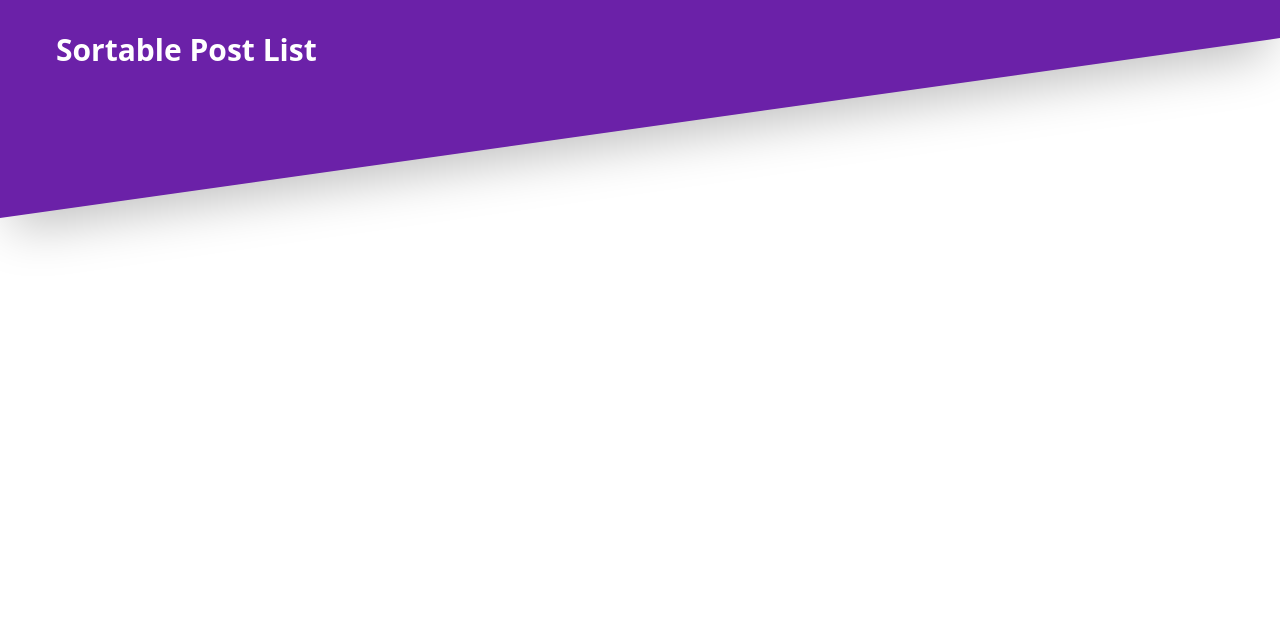
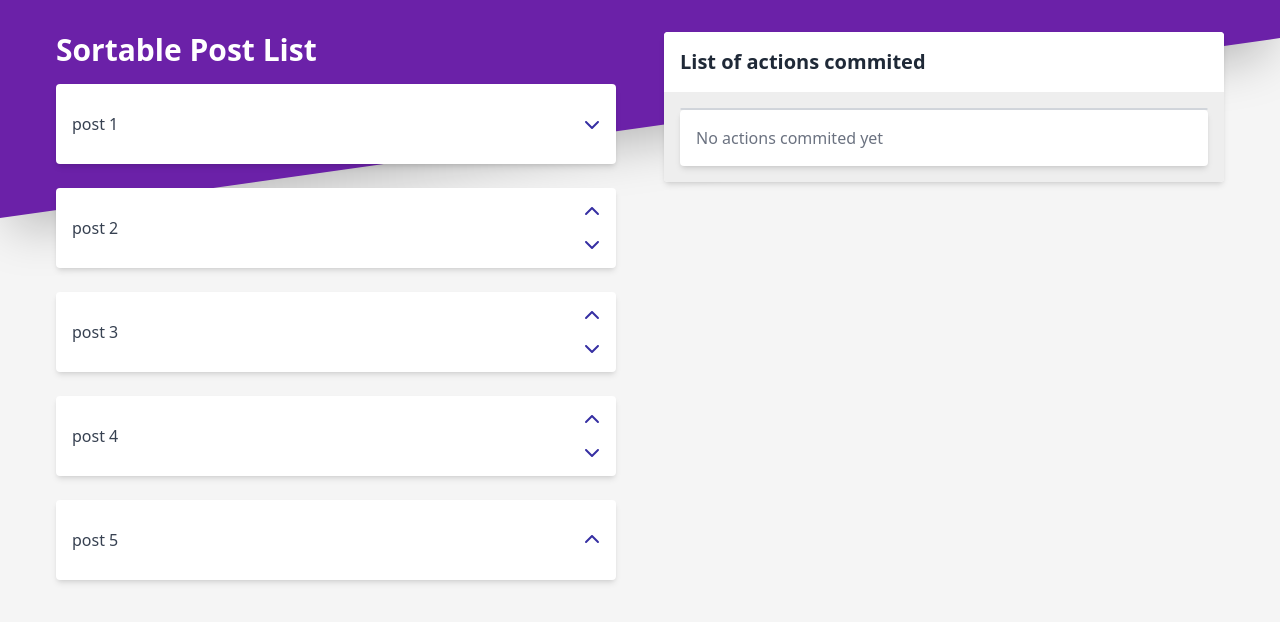
Before and after one commit to ChinthanaDE/vue_assessment, a Vue app in the folder sortable_post_list/: page / in a window 1280 px wide. Shown: the top 622 px of the page. Built offline with nearby package versions, Linux system fonts and the light colour scheme.

Commit message:
Time Travel list Item Added

```diff
--- /dev/null
+++ b/sortable_post_list/src/assets/css/base/_elements.scss
@@ -0,0 +1,6 @@
+html,
+body,
+#app {
+  height: $fheight;
+  background-color: $bgcolor;
+}
--- a/sortable_post_list/src/assets/css/base/_transitions.scss
+++ b/sortable_post_list/src/assets/css/base/_transitions.scss
@@ -10,3 +10,15 @@
 .posts-list-transition-move {
   transition: transform 0.5s;
 }
+
+.time-travel-item {
+  transition: all 0.3s;
+}
+.time-travel-enter,
+.time-travel-leave-to {
+  opacity: 0;
+  transform: translateY(30px);
+}
+.time-travel-leave-active {
+  position: absolute;
+}
--- /dev/null
+++ b/sortable_post_list/src/assets/css/base/_variables.scss
@@ -0,0 +1,3 @@
+$fheight: 100%;
+$fwidth: 100%;
+$bgcolor: #f5f5f5;
--- /dev/null
+++ b/sortable_post_list/src/assets/css/components/_time-travel-section.scss
@@ -0,0 +1,13 @@
+.time-travel-btn {
+    background-color: #25fa8f;
+    transition: background ease-in-out 0.3s;
+    &:hover {
+      background-color: darken(#25fa8f, 10%);
+    }
+    &:focus {
+      outline: 0;
+    }
+  }
+  .actions-container {
+    background-color: #eeeeee;
+  }
--- a/sortable_post_list/src/assets/css/main.scss
+++ b/sortable_post_list/src/assets/css/main.scss
@@ -1,4 +1,7 @@
 @import './vendor/tailwind.css';
+@import './base/variables';
+@import './base/elements';
+@import './base/transitions';
+@import './components/post-item-container';
 @import './components/skewed-background';
-@import './components/post-item-container';
-@import './base/transitions';
+@import './components/time-travel-section';
--- a/sortable_post_list/src/components/PostAccordianItem.vue
+++ b/sortable_post_list/src/components/PostAccordianItem.vue
@@ -1,7 +1,7 @@
 <template>
   <div class='post-item-container
    bg-white rounded shadow-md flex flex-row justify-center px-4 py-4 mb-6'>
-    <div class="post-item-title text-gray-700 flex-grow flex items-center">{{ postTitle }}</div>
+    <div class="post-item-title text-gray-700 flex-grow flex items-center">{{ title }}</div>
     <div class="flex flex-col" :class=" arrows === 'both' ? 'justify-between' : 'justify-center'">
       <div
         class="arrow-container up-arrow-container"
--- a/sortable_post_list/src/components/PostList.vue
+++ b/sortable_post_list/src/components/PostList.vue
@@ -3,11 +3,12 @@
     <div class="text-3xl font-semibold text-white lg:pb-4 lg:py-0 py-4">Sortable Post List</div>
     <transition name="fade-slide-in" mode="out-in" key="1">
       <transition-group name="posts-list-transition" tag="div">
-        <PostAccordianItem
-          v-for="(post) in posts"
-          :key="post.id"
-          :title="post.postTitle"
-        />
+      <div v-for="(post,index) in posts" :key="post.id">
+        <PostAccordianItem :key="post.id"
+          :title="post.title"
+          :arrows="changeArrow(index)"
+          />
+        </div>
       </transition-group>
     </transition>
   </div>
@@ -19,20 +20,26 @@ import PostAccordianItem from './PostAccordianItem.vue';
 
 export default {
   name: 'PostList',
+  components: {
+    PostAccordianItem,
+  },
   data() {
     return {
-      post: [
-        { id: 1, postTitle: 'post 1' },
-        { id: 2, postTitle: 'post 2' },
-        { id: 3, postTitle: 'post 3' },
-        { id: 4, postTitle: 'post 4' },
-        { id: 5, postTitle: 'post 5' },
+      posts: [
+        { id: 1, title: 'post 1' },
+        { id: 2, title: 'post 2' },
+        { id: 3, title: 'post 3' },
+        { id: 4, title: 'post 4' },
+        { id: 5, title: 'post 5' },
       ],
     };
   },
-  components: {
-    PostAccordianItem,
+  methods: {
+    changeArrow(index) {
+      if (index === 0) return 'down';
+      if (index === this.posts.length - 1) return 'up';
+      return 'both';
+    },
   },
-
 };
 </script>
--- /dev/null
+++ b/sortable_post_list/src/components/TimeTravel.vue
@@ -0,0 +1,44 @@
+<template>
+  <div class="lg:w-1/2 px-6">
+    <div class="bg-white rounded shadow-md overflow-hidden">
+      <div class="font-semibold bg-white p-4 text-gray-800 text-xl">List of actions commited</div>
+      <div class="actions-container p-4">
+        <div
+          class="time-travel-items-container bg-white rounded border
+           border-gray-300 overflow-hidden shadow-md"
+        >
+          <transition-group name="time-travel" tag="div">
+            <TimeTravelItem
+              v-for="(action, index) in history"
+              :key="action.id"
+              :postId="action.postId"
+              :from="action.from"
+              :to="action.to"
+              class="time-travel-item"
+              @buttonClicked="timeTravel(index)"
+            />
+          </transition-group>
+        </div>
+        <div
+          class="default-timetravel-message bg-white p-4 rounded shadow-md flex items-center
+           text-gray-500"
+        >
+          <div>No actions commited yet</div>
+          <font-awesome-icon icon="fa-solid fa-clock-rotate-left"  class="ml-2 text-4xl" />
+        </div>
+      </div>
+    </div>
+  </div>
+</template>
+
+<script>
+
+import TimeTravelItem from './TimeTravelItem.vue';
+
+export default {
+  name: 'TimeTravel',
+  components: {
+    TimeTravelItem,
+  },
+};
+</script>
--- /dev/null
+++ b/sortable_post_list/src/components/TimeTravelItem.vue
@@ -0,0 +1,39 @@
+<template>
+  <div
+    class="flex flex-row items-center p-2 items-center justify-center"
+    :class="hideBottomBorder ? '' : 'border-b border-gray-300'"
+  >
+    <div
+      class="time-travel-text flex-grow text-sm text-gray-700 lg:p-0 p-2"
+    >Moved post {{ postId }} from index {{ from }} to index {{ to }}</div>
+    <div>
+      <button
+        @click="$emit('buttonClicked')"
+        class="time-travel-btn text-grey font-semibold lg:py-3 lg:px-10 py-2 px-4 rounded text-sm"
+      >Time travel</button>
+    </div>
+  </div>
+</template>
+
+<script>
+export default {
+  props: {
+    postId: {
+      type: Number,
+      required: true,
+    },
+    from: {
+      type: Number,
+      required: true,
+    },
+    to: {
+      type: Number,
+      required: true,
+    },
+    hideBottomBorder: {
+      type: Boolean,
+      default: false,
+    },
+  },
+};
+</script>
--- a/sortable_post_list/src/main.js
+++ b/sortable_post_list/src/main.js
@@ -1,13 +1,12 @@
 import { createApp } from 'vue';
 import { library } from '@fortawesome/fontawesome-svg-core';
-import { faChevronDown, faChevronUp } from '@fortawesome/free-solid-svg-icons';
+import { faChevronDown, faChevronUp, faTry } from '@fortawesome/free-solid-svg-icons';
 import { FontAwesomeIcon } from '@fortawesome/vue-fontawesome';
 import App from './App.vue';
 import router from './router';
 import store from './store';
 import './assets/css/main.scss';
 
-library.add(faChevronDown, faChevronUp);
-
+library.add(faChevronDown, faChevronUp, faTry);
 createApp(App).component('font-awesome-icon', FontAwesomeIcon).use(store).use(router)
   .mount('#app');
--- a/sortable_post_list/src/views/HomeView.vue
+++ b/sortable_post_list/src/views/HomeView.vue
@@ -6,7 +6,8 @@
         class="container mx-auto relative z-10 lg:p-8 lg:flex flex-wrap"
         v-if="!isBackgroundAnimating"
       >
-        <PostList />
+        <PostList/>
+        <TimeTravel />
       </div>
     </transition>
   </div>
@@ -15,12 +16,24 @@
 <script>
 import SkewedBackground from '../components/SkewedBackground.vue';
 import PostList from '../components/PostList.vue';
+import TimeTravel from '../components/TimeTravel.vue';
 
 export default {
   name: 'HomeView',
   components: {
     SkewedBackground,
     PostList,
+    TimeTravel,
+  },
+  data() {
+    return {
+      isBackgroundAnimating: true,
+    };
+  },
+  methods: {
+    onBackgroundAnimationEnd() {
+      this.isBackgroundAnimating = false;
+    },
   },
 };
 </script>
```
